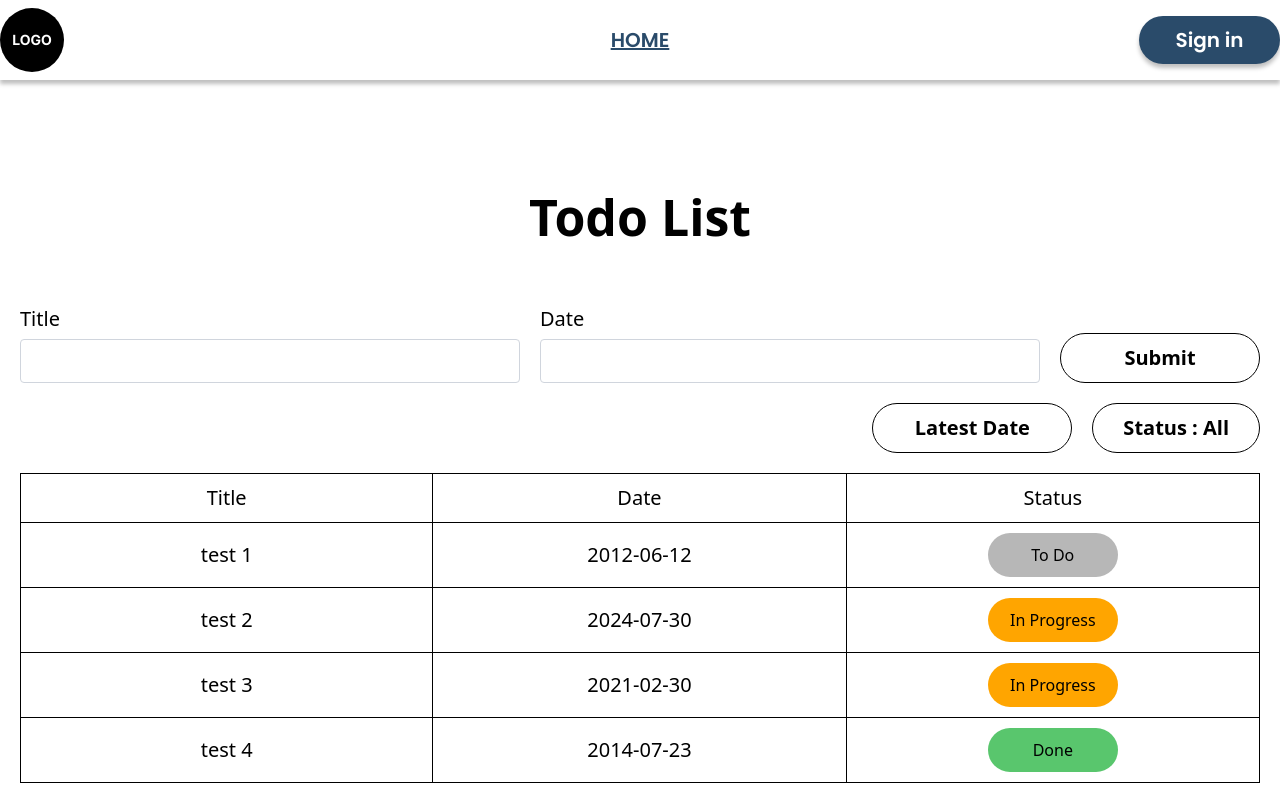
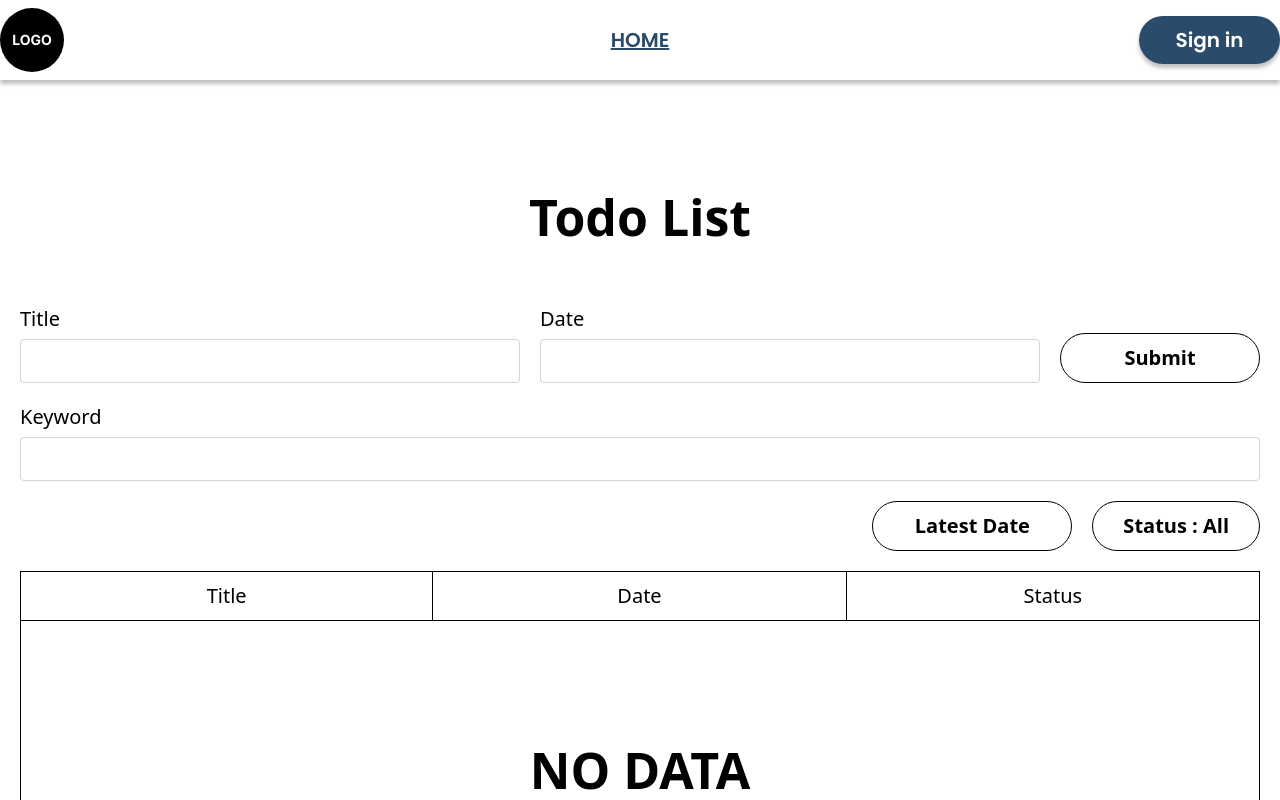
Before and after one commit to ArmJi/ttd-test, a React (Vite) app: page /todo-list in a window 1280 px wide. Shown: the top 800 px of the page. Built offline with nearby package versions, Linux system fonts and the light colour scheme.

Commit message:
add : set local astorage

```diff
--- a/src/components/layout-test.css
+++ b/src/components/layout-test.css
@@ -12,8 +12,9 @@
     margin-bottom: 50px;
 }
 
-.form {
-
+.delete{
+    margin-right: 30px;
+    cursor: pointer;
 }
 .wrap_filter{
     display: flex;
@@ -120,6 +121,12 @@
     align-items: center;
 }
 
+.tr.title{
+    display: flex;
+    justify-content: start;
+    padding-left: 20px;
+}
+
 .tr.status{
     display: flex;
     justify-content: center;
--- a/src/components/status.tsx
+++ b/src/components/status.tsx
@@ -3,10 +3,11 @@ import { category } from "./todolist";
 
 interface Status {
     status: string,
-    callBack: (value: category) => void
+    callBack: (value: category, id: string) => void,
+    id: string
 }
 
-function Status({status, callBack} : Status) {
+function Status({status, callBack, id} : Status) {
     const [isOpen, setIsOpen] = useState(false);
     const dropdownStatus = useRef<HTMLDivElement>(null);
     const [selected, setSelected] = useState<category | undefined>();
@@ -49,21 +50,21 @@ function Status({status, callBack} : Status) {
         setSelected(findValue)
     }, [])
 
-    function setDropdown(value: category) {
+    function setDropdown(value: category, id: string) {
         setSelected(value)
-        callBack(value)
+        callBack(value, id)
         setIsOpen(false)
     }
 
     return (
         <div className="tr status" >
-            <div className={`wrap_dropdown ${selected?.value}`} ref={dropdownStatus}>
-                <div className={`label_status`} onClick={handleFilter}>{selected?.title}</div>
+            <div className={`wrap_dropdown ${selected?.value}`} onClick={handleFilter} ref={dropdownStatus}>
+                <div className={`label_status`}>{selected?.title}</div>
                 <div className={`wrap_dd ${isOpen ? "active" : ""}`} >
                     {
                         category.map((item, index) => {
                             return (
-                                <div className="list_dd" key={index} onClick={() => setDropdown(item)}>{item.title}</div>
+                                <div className="list_dd" key={index} onClick={() => setDropdown(item, id)}>{item.title}</div>
                             )
                         })
                     }
--- a/src/components/todolist.tsx
+++ b/src/components/todolist.tsx
@@ -1,8 +1,9 @@
-import { useState, useEffect, useRef } from "react";
+import { useState, useEffect, useRef, ChangeEvent } from "react";
 import './layout-test.css'
 import flatpickr from "flatpickr";
 import "flatpickr/dist/flatpickr.min.css";
 import Status from "./status";
+import image_close from "../assets/close.png";
 
 // ================== type ==================
 export interface category {
@@ -13,6 +14,7 @@ interface TodoItem {
     title: string;
     date: string;
     status: string;
+    id: string;
 };
 
 interface Form {
@@ -25,32 +27,15 @@ function TodoList() {
     const [data, setData] = useState<TodoItem[]>([]);
     const [formData, setFormData] = useState<Form>({ title: '', date: '' })
     const [error, setError] = useState<Form>({ title: '', date: '' })
-    const [mockData, setMockData] = useState([
-        {
-            id: "1",
-            title: 'test 1',
-            date: '2012-06-12',
-            status: 'todo'
-        },
-        {
-            id: "2",
-            title: 'test 2',
-            date: '2024-07-30',
-            status: 'in_progress'
-        },
-        {
-            id: "3",
-            title: 'test 3',
-            date: '2021-02-30',
-            status: 'in_progress'
-        },
-        {
-            id: "4",
-            title: 'test 4',
-            date: '2014-07-23',
-            status: 'done'
-        },
-    ])
+    const LOCAL_STORAGE_KEY = "todoListData";
+    const [mockData, setMockData] = useState(() => {
+        const storedData = localStorage.getItem(LOCAL_STORAGE_KEY);
+        try {
+            return JSON.parse(storedData || "[]")
+        } catch {
+            return []
+        }
+    })
 
     const category = [
         {
@@ -72,6 +57,17 @@ function TodoList() {
     ]
 
     // ================== handle submit form ==================
+
+    function generateID() {
+        let current = new Date();
+        let year = String(current.getFullYear()).padStart(2, '0');
+        let date = String(current.getDate()).padStart(2, '0');
+        let month = String(current.getMonth()).padStart(2, '0');
+        let hour = String(current.getHours()).padStart(2, '0');
+        let minute = String(current.getMinutes()).padStart(2, '0');
+        let sec = String(current.getSeconds()).padStart(2, '0');
+        return 'td' + year + month + date + hour + minute + sec
+    }
     function handleSubmit(event: React.FormEvent<HTMLFormElement>) {
         event.preventDefault();
         let errors: Form = { title: '', date: '' }
@@ -89,24 +85,15 @@ function TodoList() {
             return
         }
         setError({ title: '', date: '' })
+
         // test post data
-        setMockData(prev => [
+        setMockData((prev : TodoItem[]) => [
             ...prev,
             {
-                id: "",
+                id: generateID(),
                 title: formData.title,
                 date: formData.date,
                 status: "todo"
-            }
-        ])
-        setData(prev => [
-            ...prev,
-            {
-                id: "",
-                title: formData.title,
-                date: formData.date,
-                status: "todo"
-
             }
         ])
     }
@@ -171,37 +158,47 @@ function TodoList() {
     }
 
     const [sort, setSort] = useState(false)
-    useEffect(() => {
-        fetchData().then(res => {
-            setData(res)
-        })
-    }, [sort])
 
-    useEffect(() => {
-        fetchData().then(res => {
-            setData(res)
-        })
-    }, [filter])
+    const [keyword, setKeyword] = useState('')
 
-    // ================== simulation fetch ==================
-    function handleStatus(value: category) {
-
+    function keywordFilter(event: ChangeEvent<HTMLInputElement>) {
+        let value = event.target.value
+        setKeyword(value)
     }
 
+    // ================== handle status update ==================
+    function handleStatus(value: category, id: string) {
+        let findIndex = mockData.findIndex((item : TodoItem) => item.id == id)
+        let tmp = [...mockData];
+        tmp[findIndex] = {
+            ...tmp[findIndex],
+            status: value.value
+        }
+        setMockData(tmp)
+    }
+
+    function handleDelete(id: string) {
+        let newDate = [...mockData].filter(item => item.id !== id);
+        setMockData(newDate)
+    }
 
     // ================== simulation fetch ==================
     async function fetchData() {
         return new Promise<TodoItem[]>((resolve) => {
-            let res: TodoItem[] = mockData
+            let res: TodoItem[] = [...mockData]
             if (sort) {
-                res = mockData.sort((a, b) => {
+                console.log(sort);
+                res = res.sort((a, b) => {
                     let dateA = new Date(a.date);
                     let dateB = new Date(b.date);
                     return dateB.getTime() - dateA.getTime()
                 })
             }
             if (filter) {
-                res = mockData.filter(item => item.status === filter)
+                res = res.filter(item => item.status === filter)
+            }
+            if (keyword) {
+                res = res.filter(item => item.title.toLowerCase().includes(keyword.toLowerCase()))
             }
             resolve(res)
         })
@@ -209,9 +206,14 @@ function TodoList() {
 
     useEffect(() => {
         fetchData().then(res => {
-            setData(res)
-        })
-    }, [])
+            setData(res);
+        });
+    }, [filter, sort, keyword, mockData]);
+
+    useEffect(() => {
+        localStorage.setItem(LOCAL_STORAGE_KEY, JSON.stringify(mockData));
+        console.log("Data saved to localStorage:", mockData);
+    }, [mockData]);
 
     return (
         <>
@@ -237,13 +239,13 @@ function TodoList() {
                         </div>
                         <button type="submit" className="submit_btn">Submit</button>
                     </div>
-                    {/* <div className="col grid grid-cols-[1fr_200px] gap-[20px] items-end">
-                        <div className="wrap_input relative grid gap-[6px]">
-                            <label htmlFor="date" className="text-xl">Keyword</label>
-                            <input type="text" className="rounded-[4px] border-[1px] h-[44px] pl-[12px] text-lg border-sixth" name="keyword" />
-                        </div>
-                    </div> */}
                 </form>
+                <div className="col grid gap-[20px] mt-[20px] items-end">
+                    <div className="wrap_input relative grid gap-[6px]">
+                        <label htmlFor="date" className="text-xl">Keyword</label>
+                        <input type="text" onChange={(e) => keywordFilter(e)} className="rounded-[4px] border-[1px] h-[44px] pl-[12px] text-lg border-sixth" name="keyword" />
+                    </div>
+                </div>
                 <div className="wrap_filter">
                     <button className="filter_date" onClick={() => setSort(true)}>Latest Date</button>
                     <div className="wrap_dropdown" ref={dropdown}>
@@ -270,10 +272,13 @@ function TodoList() {
                             data.length > 0 &&
                             data.map((item, index) => {
                                 return (
-                                    <div className="wrap_list" key={item.title + index}>
-                                        <div className="tr title text-xl"><span>{item.title}</span></div>
+                                    <div className="wrap_list" key={item.date + index}>
+                                        <div className="tr title text-xl">
+                                            <img src={image_close} onClick={() => handleDelete(item.id)} className="delete" alt="delete" />
+                                            <span>{item.title}</span>
+                                        </div>
                                         <div className="tr date text-xl"><span>{item.date}</span></div>
-                                        <Status status={item.status} callBack={(value) => {handleStatus(value)}} />
+                                        <Status status={item.status} id={item.id} callBack={(value, id) => { handleStatus(value, id) }} />
                                     </div>
                                 )
                             })
```
